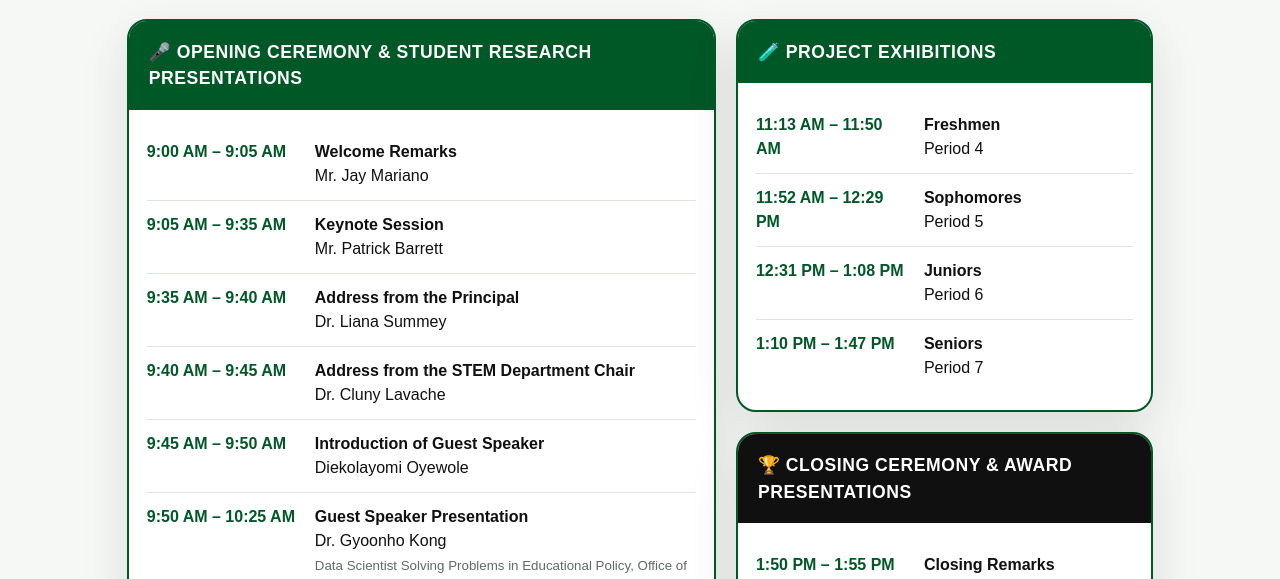
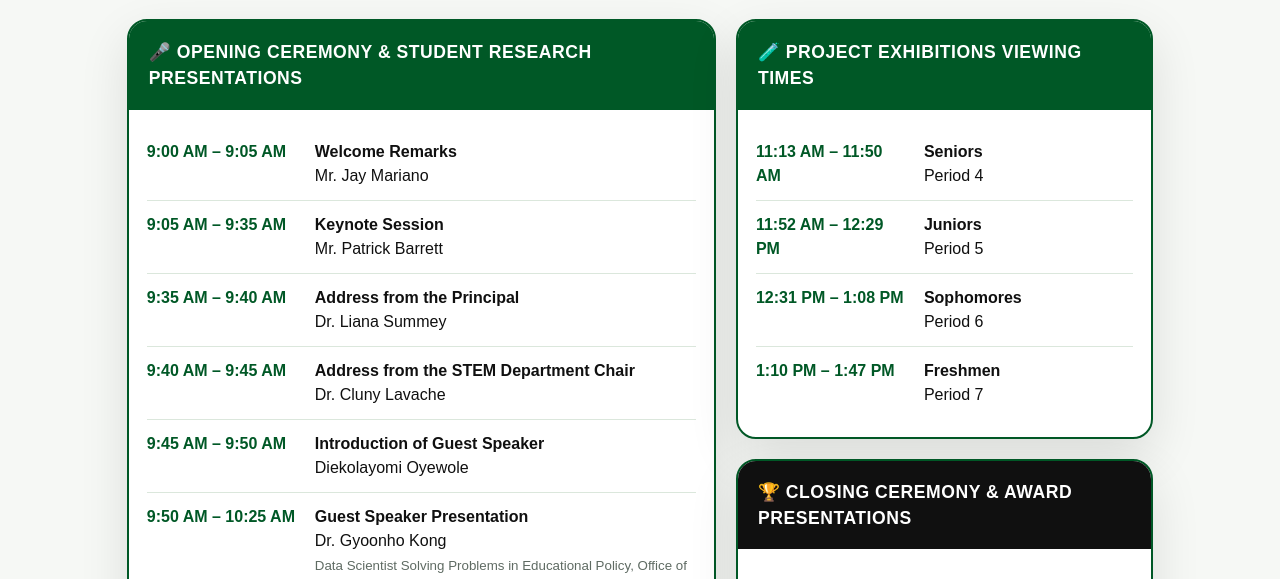
Before and after one commit to Dessyb86/NSDSIT-Science-Fair-2026-V4, a plain HTML site: page index.html in a window 1280 px wide. Shown: the part 729-1308 px from the top of the page. Drawn offline with Linux system fonts and the light colour scheme.

Commit message:
Update index.html

```diff
--- a/index.html
+++ b/index.html
@@ -55,12 +55,12 @@
         </article>
 
         <article class="schedule-card">
-          <h3>🧪 Project Exhibitions</h3>
+          <h3>🧪 Project Exhibitions Viewing Times</h3>
           <ul class="timeline compact">
-            <li><time>11:13 AM – 11:50 AM</time><span><strong>Freshmen</strong><br>Period 4</span></li>
-            <li><time>11:52 AM – 12:29 PM</time><span><strong>Sophomores</strong><br>Period 5</span></li>
-            <li><time>12:31 PM – 1:08 PM</time><span><strong>Juniors</strong><br>Period 6</span></li>
-            <li><time>1:10 PM – 1:47 PM</time><span><strong>Seniors</strong><br>Period 7</span></li>
+            <li><time>11:13 AM – 11:50 AM</time><span><strong>Seniors</strong><br>Period 4</span></li>
+            <li><time>11:52 AM – 12:29 PM</time><span><strong>Juniors</strong><br>Period 5</span></li>
+            <li><time>12:31 PM – 1:08 PM</time><span><strong>Sophomores</strong><br>Period 6</span></li>
+            <li><time>1:10 PM – 1:47 PM</time><span><strong>Freshmen</strong><br>Period 7</span></li>
           </ul>
         </article>
 
```
